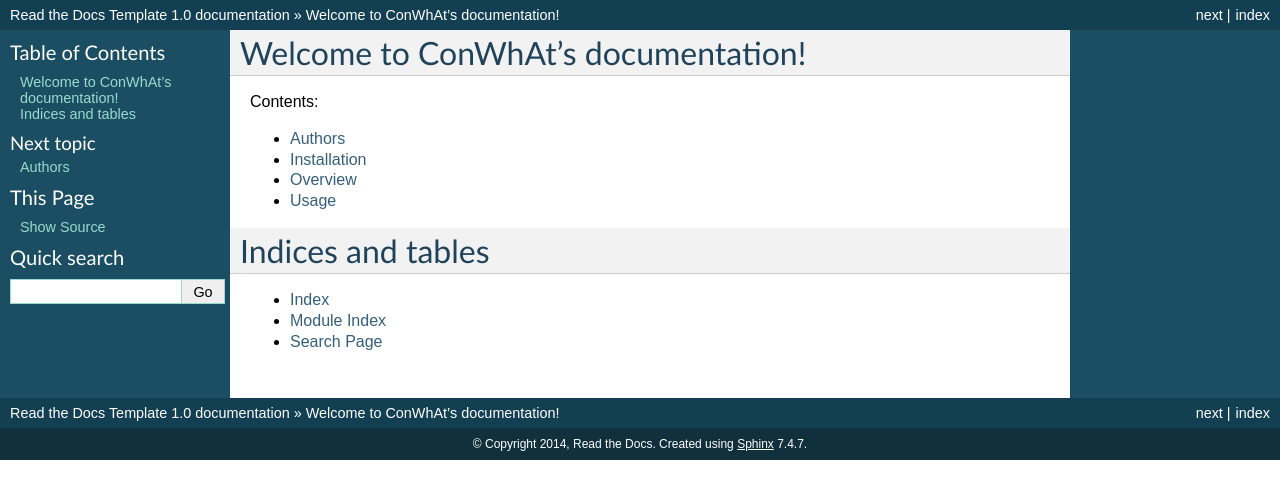
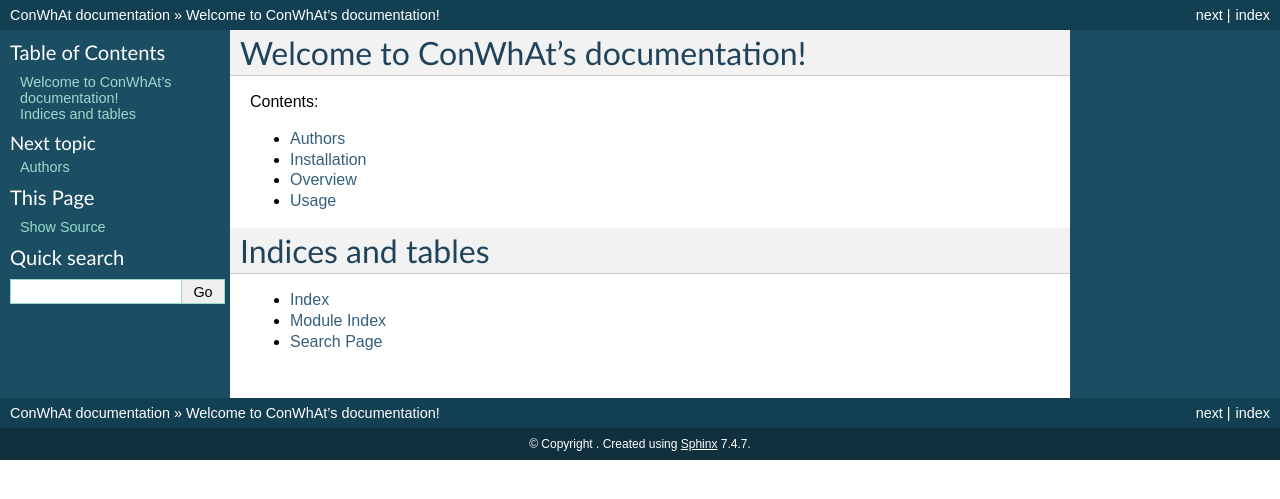
Before and after one commit to JohnGriffiths/ConWhAt, a Sphinx documentation site: the page built from docs/index.rst, in a window 1280 px wide. Shown: the top 499 px of the page. Built offline with Sphinx 7.4.7, drawn with Linux system fonts in a browser that asks for light colours.

Commit message:
updated docs conf

```diff
--- a/docs/conf.py
+++ b/docs/conf.py
@@ -43,17 +43,18 @@ source_suffix = '.rst'
 master_doc = 'index'
 
 # General information about the project.
-project = u'Read the Docs Template'
-copyright = u'2014, Read the Docs'
+project = u'ConWhAt'
+#copyright = u'20162014, Read the Docs'
+
 
 # The version info for the project you're documenting, acts as replacement for
 # |version| and |release|, also used in various other places throughout the
 # built documents.
 #
 # The short X.Y version.
-version = '1.0'
+version = '0.1' # '1.0'
 # The full version, including alpha/beta/rc tags.
-release = '1.0'
+#release = '0.1'
 
 # The language for content autogenerated by Sphinx. Refer to documentation
 # for a list of supported languages.
```
